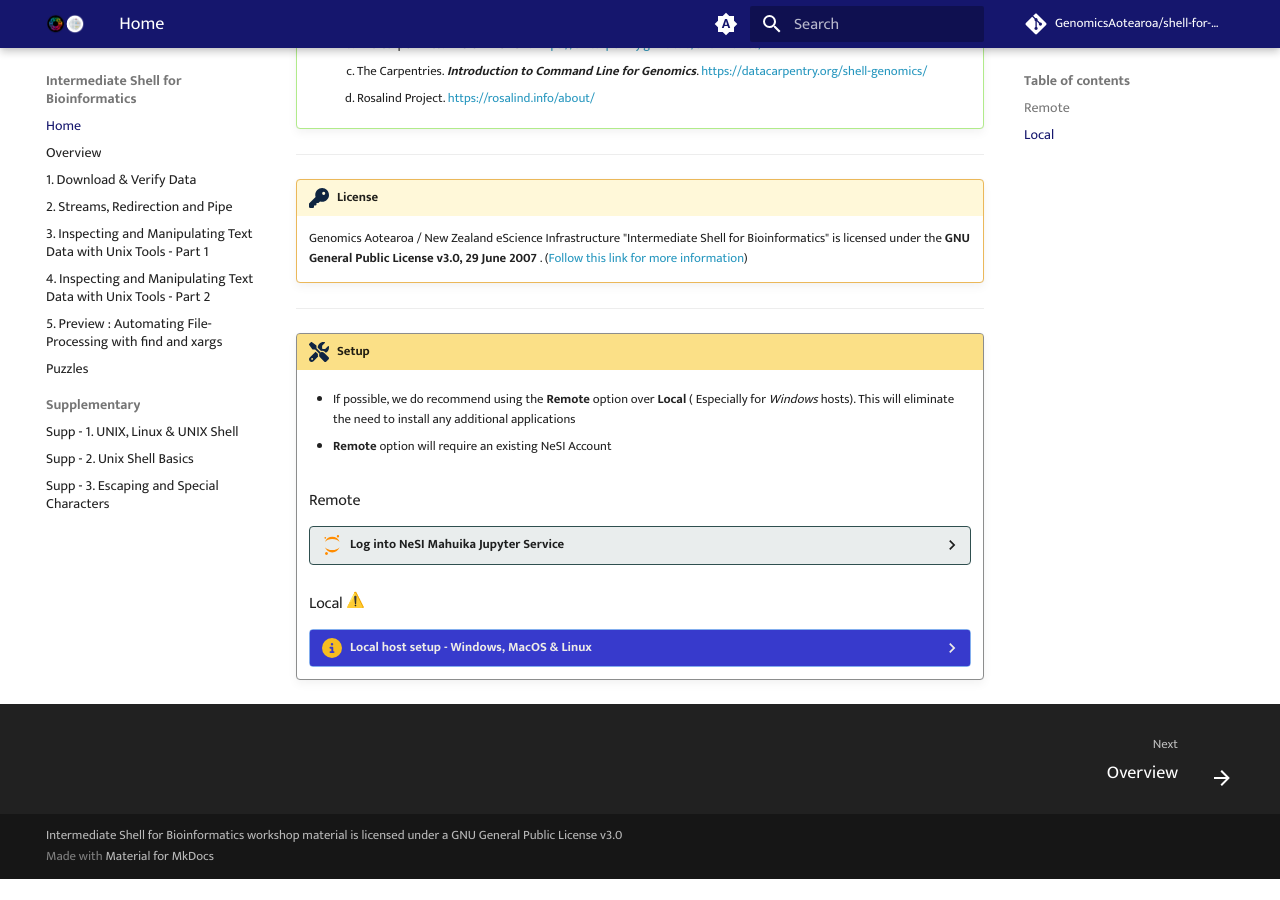
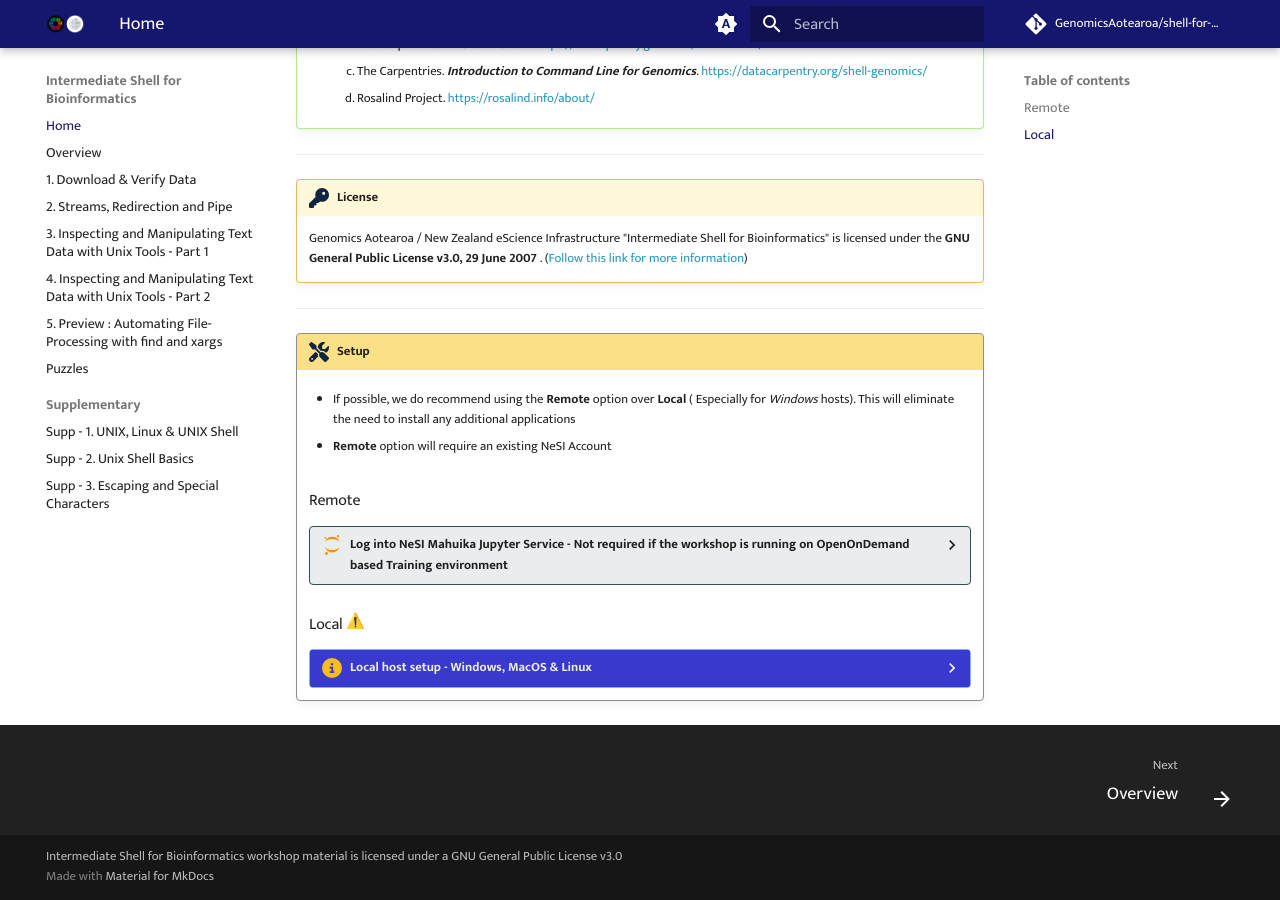
Before and after one commit to GenomicsAotearoa/shell-for-bioinformatics, an MkDocs documentation site: the page built from docs/index.md, in a window 1280 px wide and 900 px high, scrolled down 1454 px. Built offline with MkDocs 1.6.1 and Material for MkDocs 9.7.7, drawn with Linux system fonts in a browser that asks for light colours; emoji names are drawn with the system emoji font; comment, search, counter and statistics services are not loaded; before the commit the page ends 2333 px from its top, so only the background shows below that.

Commit message:
note for setup

```diff
--- a/docs/index.md
+++ b/docs/index.md
@@ -46,7 +46,7 @@
 
     ### Remote
 
-    ??? jupyter "Log into NeSI Mahuika Jupyter Service"
+    ??? jupyter "Log into NeSI Mahuika Jupyter Service - Not required if the workshop is running on OpenOnDemand based Training environment"
 
         1. Follow [https://jupyter.nesi.org.nz/hub/login](https://jupyter.nesi.org.nz/hub/login)
         2. <p>Enter NeSI username, HPC password and 6 digit second factor token<br>![image](./images/jupyter_login_labels_updated.png)</p>
```
